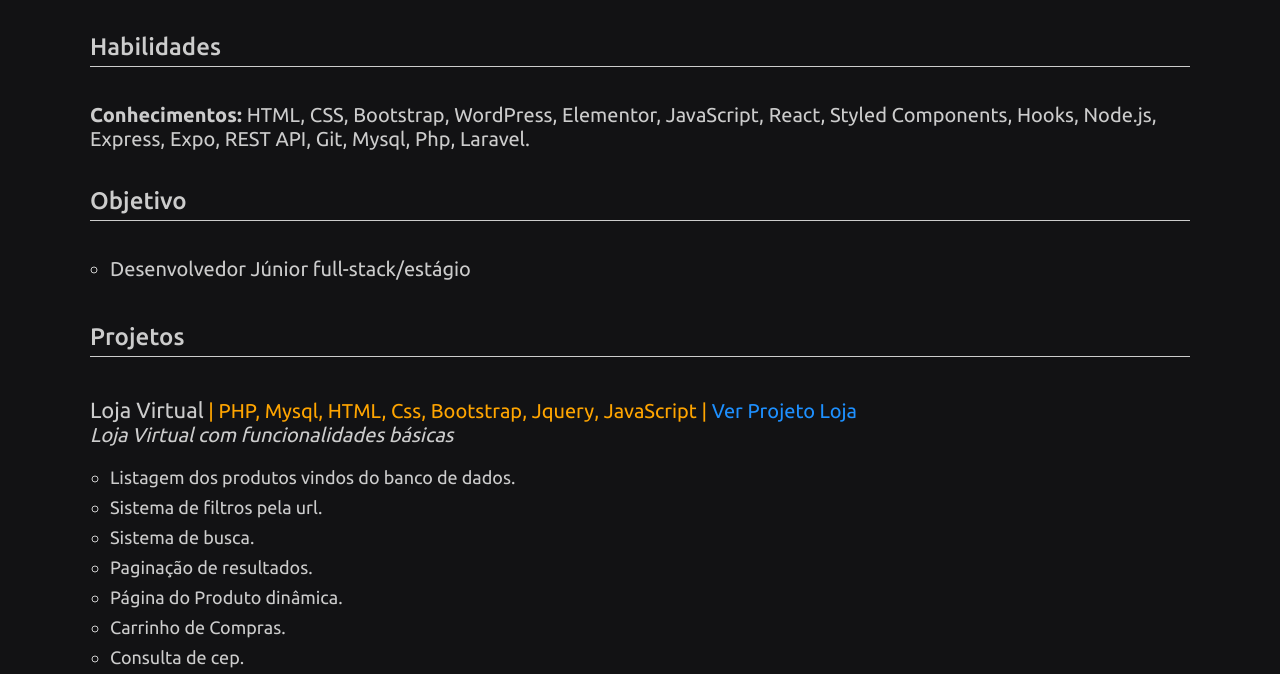
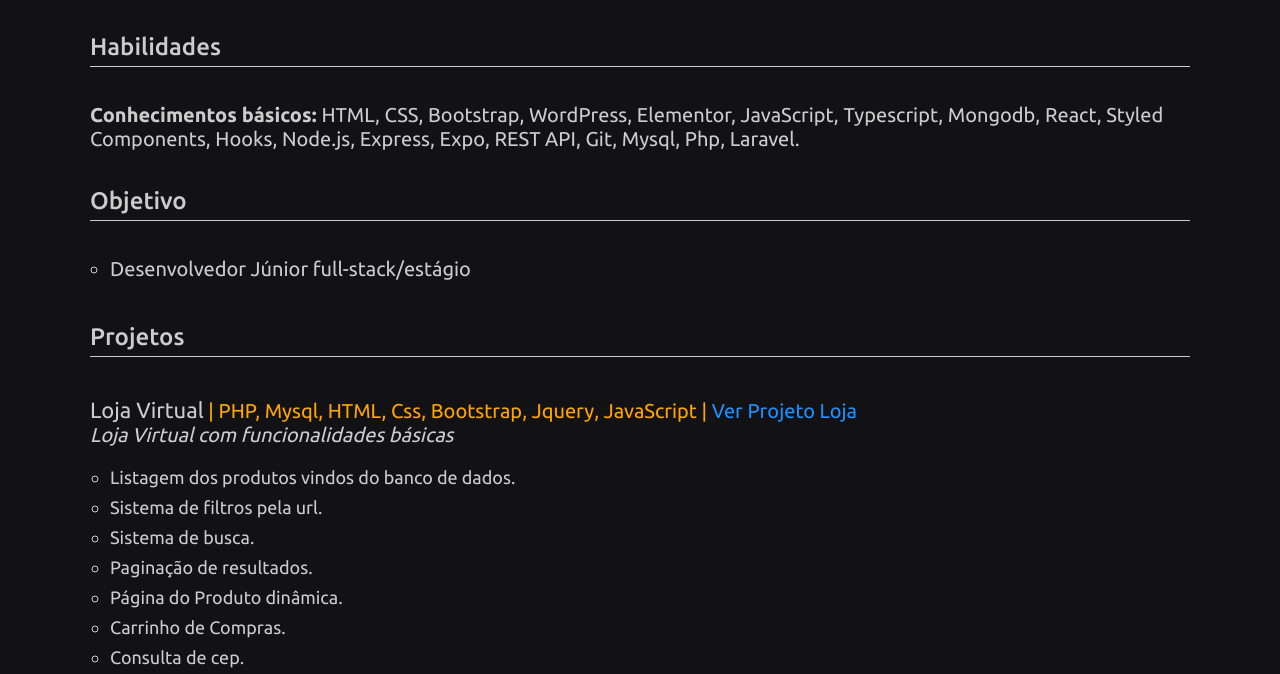
Before and after one commit to d8web/curriculum, a plain HTML site: page index.html in a window 1280 px wide. Shown: the part 123-797 px from the top of the page. Drawn offline with Linux system fonts and the light colour scheme.

Commit message:
Update index.html

```diff
--- a/index.html
+++ b/index.html
@@ -38,7 +38,7 @@
     <section class="habilidades">
 
         <h2>Habilidades</h2>
-        <p><strong>Conhecimentos: </strong>HTML, CSS, Bootstrap, WordPress, Elementor, JavaScript, React, Styled Components, Hooks, Node.js, Express, Expo, REST API, Git, Mysql, Php, Laravel.</p>
+        <p><strong>Conhecimentos básicos: </strong>HTML, CSS, Bootstrap, WordPress, Elementor, JavaScript, Typescript, Mongodb, React, Styled Components, Hooks, Node.js, Express, Expo, REST API, Git, Mysql, Php, Laravel.</p>
 
         <h2>Objetivo</h2>
         <ul style="list-style: circle; padding-left: 20px;">
```
